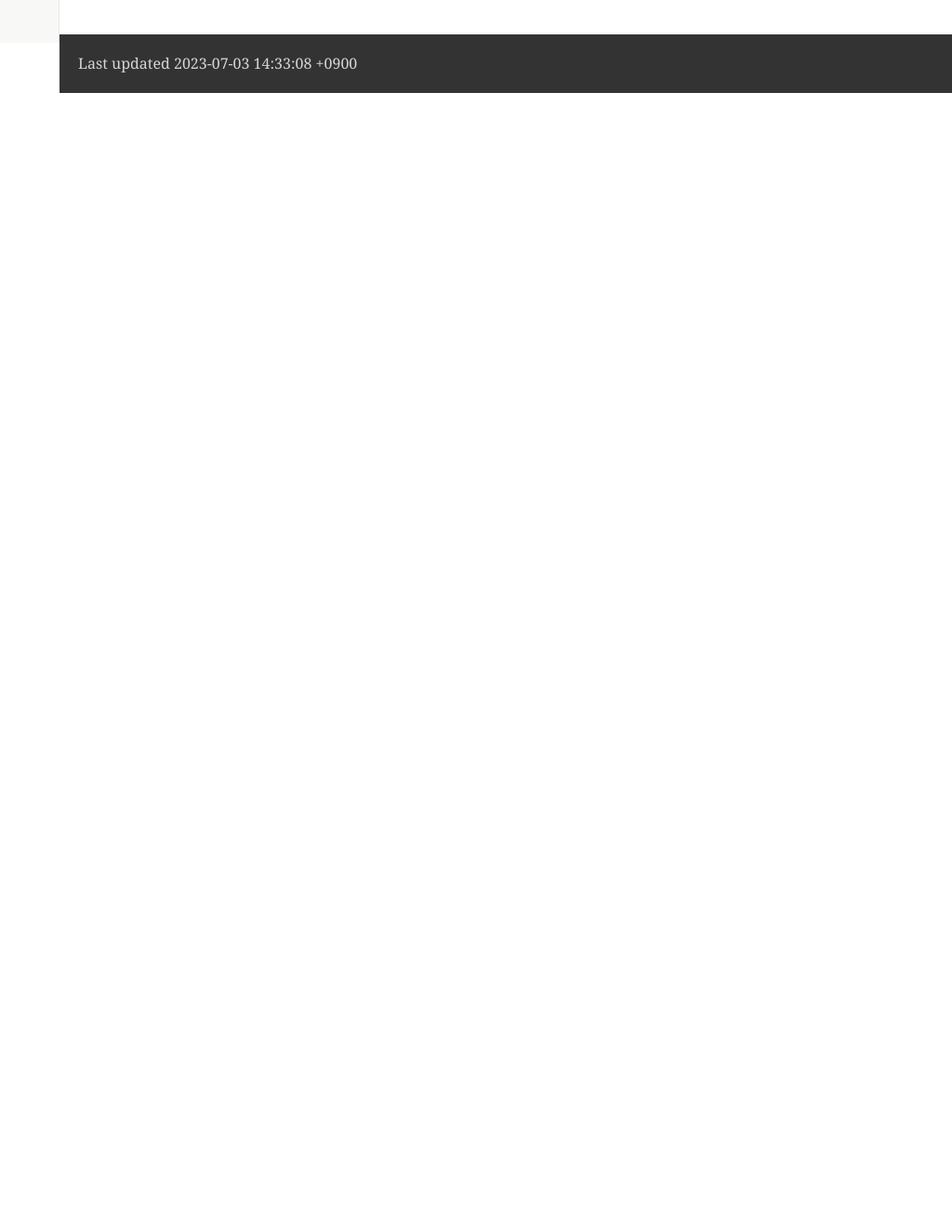
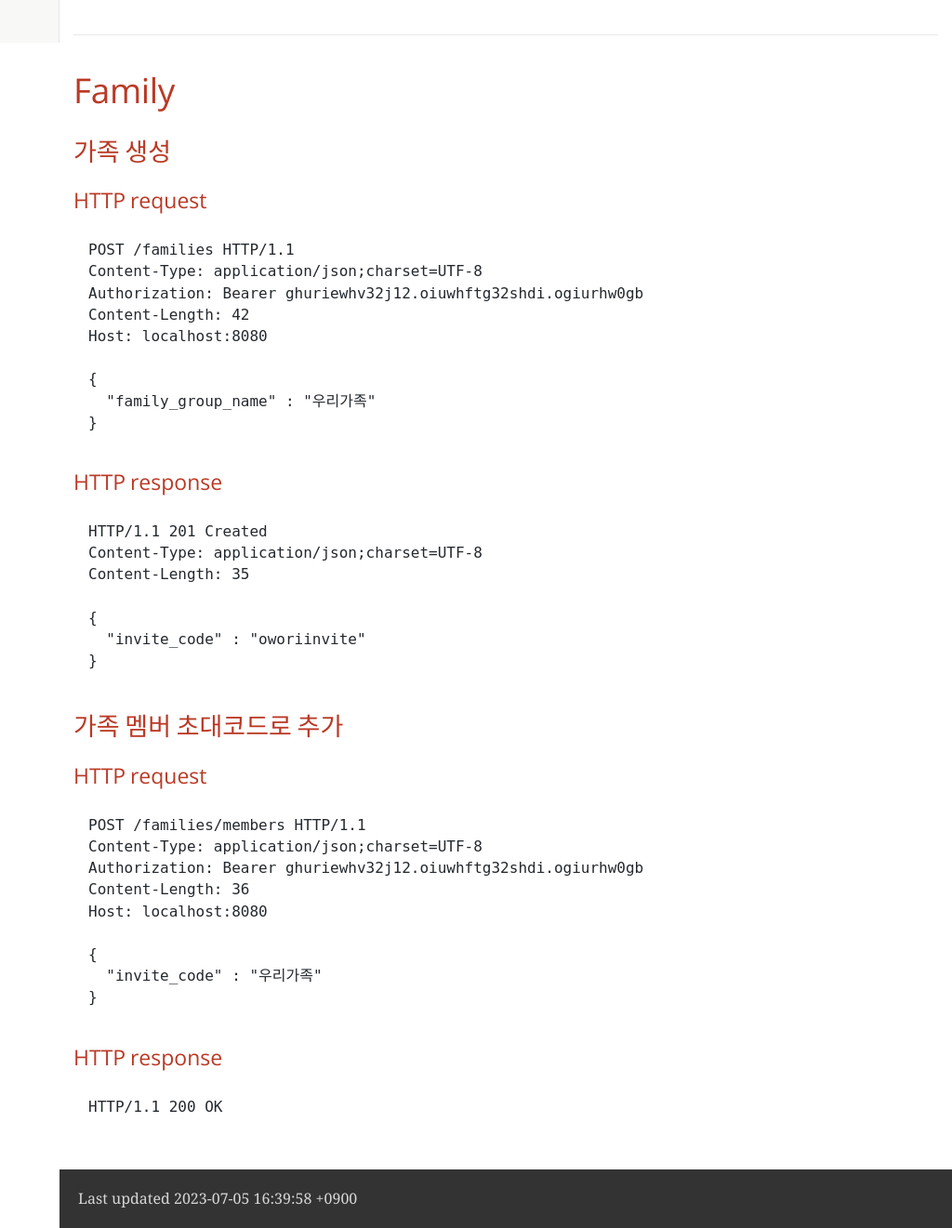
Before and after one commit to TeamOwori/Owori-Api-Docs, a plain HTML site: page index.html in a window 1280 px wide. Shown: the part 754-2075 px from the top of the page at 93% size, without its empty margins (256-1280 px from the left). Before the commit the page ends 854 px from the top, so only its background shows below. Drawn offline with nearby package versions, Linux system fonts and the light colour scheme; a web font is replaced by a local one.

Commit message:
chore: update family save api docs

```diff
--- a/index.html
+++ b/index.html
@@ -455,6 +455,22 @@ body.book #toc,body.book #preamble,body.book h1.sect0,body.book .sect1>h2{page-b
 </li>
 </ul>
 </li>
+<li><a href="#_family">Family</a>
+<ul class="sectlevel2">
+<li><a href="#_가족_생성">가족 생성</a>
+<ul class="sectlevel3">
+<li><a href="#_가족_생성_http_request">HTTP request</a></li>
+<li><a href="#_가족_생성_http_response">HTTP response</a></li>
+</ul>
+</li>
+<li><a href="#_가족_멤버_초대코드로_추가">가족 멤버 초대코드로 추가</a>
+<ul class="sectlevel3">
+<li><a href="#_가족_멤버_초대코드로_추가_http_request">HTTP request</a></li>
+<li><a href="#_가족_멤버_초대코드로_추가_http_response">HTTP response</a></li>
+</ul>
+</li>
+</ul>
+</li>
 </ul>
 </div>
 </div>
@@ -494,10 +510,75 @@ Content-Length: 138
 </div>
 </div>
 </div>
+<div class="sect1">
+<h2 id="_family"><a class="link" href="#_family">Family</a></h2>
+<div class="sectionbody">
+<div class="sect2">
+<h3 id="_가족_생성"><a class="link" href="#_가족_생성">가족 생성</a></h3>
+<div class="sect3">
+<h4 id="_가족_생성_http_request"><a class="link" href="#_가족_생성_http_request">HTTP request</a></h4>
+<div class="listingblock">
+<div class="content">
+<pre class="highlightjs highlight nowrap"><code class="language-http hljs" data-lang="http">POST /families HTTP/1.1
+Content-Type: application/json;charset=UTF-8
+Authorization: Bearer ghuriewhv32j12.oiuwhftg32shdi.ogiurhw0gb
+Content-Length: 42
+Host: localhost:8080
+
+{
+  "family_group_name" : "우리가족"
+}</code></pre>
+</div>
+</div>
+</div>
+<div class="sect3">
+<h4 id="_가족_생성_http_response"><a class="link" href="#_가족_생성_http_response">HTTP response</a></h4>
+<div class="listingblock">
+<div class="content">
+<pre class="highlightjs highlight nowrap"><code class="language-http hljs" data-lang="http">HTTP/1.1 201 Created
+Content-Type: application/json;charset=UTF-8
+Content-Length: 35
+
+{
+  "invite_code" : "oworiinvite"
+}</code></pre>
+</div>
+</div>
+</div>
+</div>
+<div class="sect2">
+<h3 id="_가족_멤버_초대코드로_추가"><a class="link" href="#_가족_멤버_초대코드로_추가">가족 멤버 초대코드로 추가</a></h3>
+<div class="sect3">
+<h4 id="_가족_멤버_초대코드로_추가_http_request"><a class="link" href="#_가족_멤버_초대코드로_추가_http_request">HTTP request</a></h4>
+<div class="listingblock">
+<div class="content">
+<pre class="highlightjs highlight nowrap"><code class="language-http hljs" data-lang="http">POST /families/members HTTP/1.1
+Content-Type: application/json;charset=UTF-8
+Authorization: Bearer ghuriewhv32j12.oiuwhftg32shdi.ogiurhw0gb
+Content-Length: 36
+Host: localhost:8080
+
+{
+  "invite_code" : "우리가족"
+}</code></pre>
+</div>
+</div>
+</div>
+<div class="sect3">
+<h4 id="_가족_멤버_초대코드로_추가_http_response"><a class="link" href="#_가족_멤버_초대코드로_추가_http_response">HTTP response</a></h4>
+<div class="listingblock">
+<div class="content">
+<pre class="highlightjs highlight nowrap"><code class="language-http hljs" data-lang="http">HTTP/1.1 200 OK</code></pre>
+</div>
+</div>
+</div>
+</div>
+</div>
+</div>
 </div>
 <div id="footer">
 <div id="footer-text">
-Last updated 2023-07-03 14:33:08 +0900
+Last updated 2023-07-05 16:39:58 +0900
 </div>
 </div>
 <script src="https://cdnjs.cloudflare.com/ajax/libs/highlight.js/9.18.3/highlight.min.js"></script>
```
